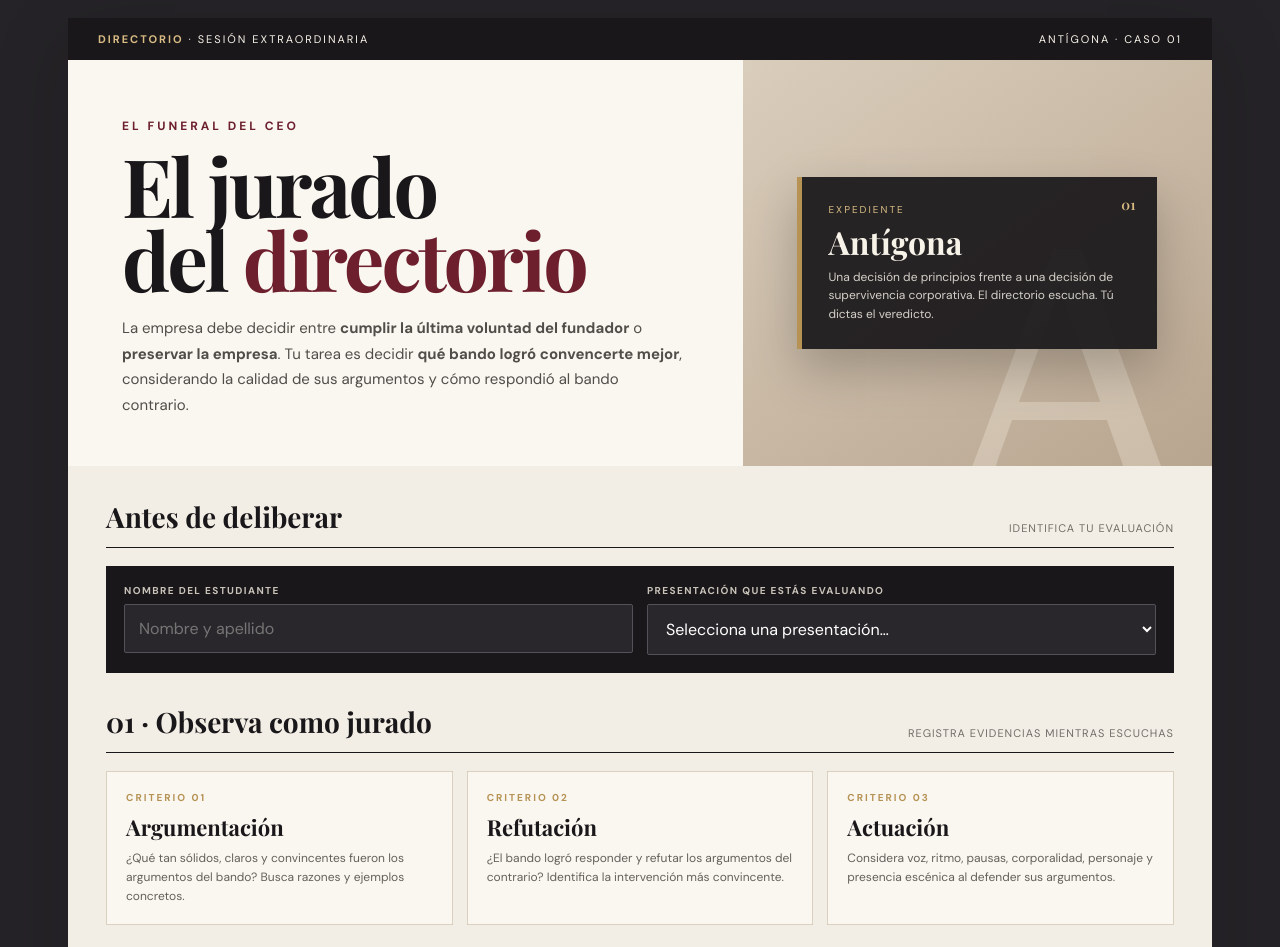
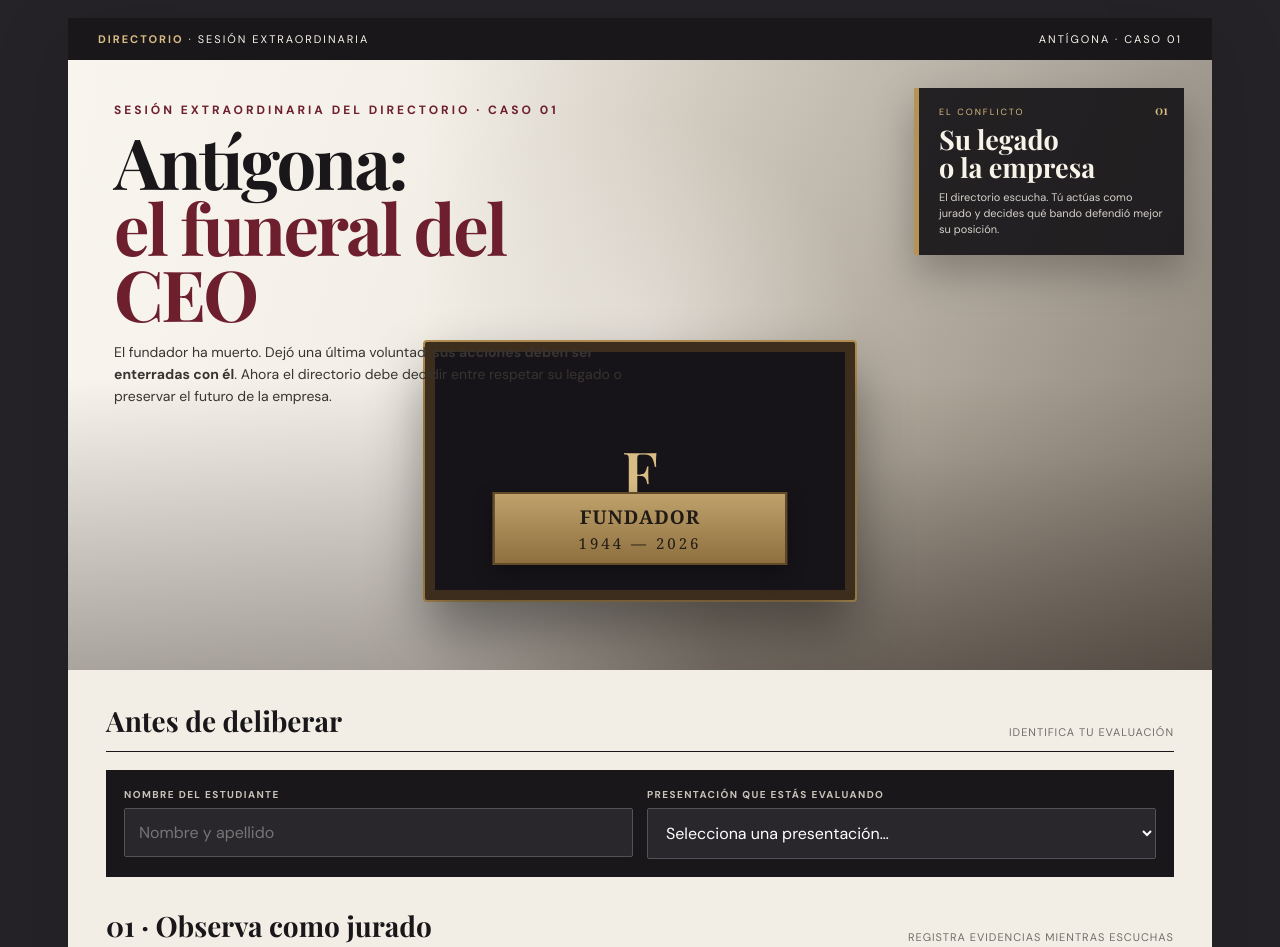
Before and after one commit to robertosuazogomez-commits/jurado-directorio-antigona, a website: page public/index.html in a window 1280 px wide. Shown: the top 947 px of the page. Drawn offline with nearby package versions, Linux system fonts and the light colour scheme.

Commit message:
Add files via upload

```diff
--- a/public/index.html
+++ b/public/index.html
@@ -21,19 +21,27 @@ button{touch-action:manipulation}
 .shell{background:var(--paper);min-height:100vh;box-shadow:var(--shadow);overflow:hidden}
 .masthead{background:var(--ink);color:#f8f3e9;padding:14px 30px;display:flex;justify-content:space-between;align-items:center;gap:20px;font-size:11px;letter-spacing:2px;text-transform:uppercase}
 .masthead b{color:#d9bc83}
-.hero{display:grid;grid-template-columns:1.18fr .82fr;background:var(--cream);min-height:370px}
-.hero-copy{padding:58px 54px 48px;display:flex;flex-direction:column;justify-content:center}
-.eyebrow{font-size:12px;letter-spacing:3px;text-transform:uppercase;color:var(--wine);font-weight:700}
-h1{font-family:"Playfair Display",Georgia,serif;font-size:clamp(47px,6.3vw,82px);line-height:.92;letter-spacing:-3px;margin:14px 0 20px;max-width:700px}
-h1 em{font-style:normal;color:var(--wine)}
-.lede{max-width:680px;font-size:15px;line-height:1.7;color:#514e4a;margin:0}
-.hero-mark{background:linear-gradient(145deg,#d9cdbb,#b8a58f);position:relative;display:flex;align-items:center;justify-content:center;min-height:280px;overflow:hidden}
-.hero-mark:before{content:"Α";position:absolute;font-family:Georgia,serif;font-size:360px;line-height:1;color:rgba(255,250,240,.26);right:4%;bottom:-80px}
-.case-card{position:relative;width:min(78%,360px);padding:26px;background:rgba(24,22,25,.92);color:#f8f3e9;border-left:5px solid var(--gold);box-shadow:0 20px 45px rgba(0,0,0,.22)}
-.case-card .label{font-size:10px;letter-spacing:2px;text-transform:uppercase;color:#d9bc83}
-.case-card h2{font-family:"Playfair Display",Georgia,serif;font-size:32px;line-height:1.05;margin:9px 0}
-.case-card p{font-size:12px;line-height:1.55;color:#d4d0c9;margin:0}
-.case-no{position:absolute;right:22px;top:18px;font-family:"Playfair Display";font-size:14px;color:#d9bc83}
+ .hero{position:relative;min-height:610px;background:#d8d0c4;overflow:hidden}
+ .hero:before{content:"";position:absolute;inset:0;background:linear-gradient(90deg,rgba(250,247,240,.97) 0%,rgba(250,247,240,.88) 31%,rgba(250,247,240,.18) 57%,rgba(34,29,25,.24) 100%),linear-gradient(0deg,rgba(20,17,15,.25),transparent 35%);z-index:1}
+ .hero-copy{position:relative;z-index:3;padding:42px 46px 36px;max-width:610px}
+ .eyebrow{font-size:12px;letter-spacing:3px;text-transform:uppercase;color:var(--wine);font-weight:800}
+ h1{font-family:"Playfair Display",Georgia,serif;font-size:clamp(42px,5.5vw,72px);line-height:.94;letter-spacing:-2.5px;margin:10px 0 14px;max-width:700px}
+ h1 em{font-style:normal;color:var(--wine)}
+ .lede{max-width:580px;font-size:14px;line-height:1.58;color:#383430;margin:0}
+ .hero-mark{position:absolute;inset:0;display:flex;align-items:flex-end;justify-content:center;min-height:100%;overflow:hidden;background:radial-gradient(circle at 50% 46%,rgba(255,255,255,.38),transparent 34%),linear-gradient(180deg,#c8c0b4,#a89d8e)}
+ .hero-mark:after{content:"";position:absolute;inset:auto 0 0;height:48%;background:linear-gradient(0deg,rgba(42,34,28,.38),transparent);z-index:1}
+ .office-line{position:absolute;inset:0;background:linear-gradient(90deg,transparent 0 8%,rgba(255,255,255,.26) 8.2% 8.7%,transparent 8.9% 91%,rgba(255,255,255,.22) 91.2% 91.7%,transparent 92%),linear-gradient(180deg,transparent 0 45%,rgba(70,62,54,.18) 45.5% 46%,transparent 46.5%);opacity:.8}
+ .portrait-frame{position:relative;z-index:2;width:min(46vw,430px);min-width:280px;margin-bottom:70px;border:10px solid #3d2d1c;border-radius:2px;background:#171419;padding:9px;box-shadow:0 28px 55px rgba(0,0,0,.42),0 0 0 2px #b69255}
+ .portrait-frame img{display:block;width:100%;aspect-ratio:4/3;object-fit:cover;background:linear-gradient(145deg,#403b35,#171419);filter:saturate(.82) contrast(1.04)}
+ .portrait-fallback{align-items:center;justify-content:center;height:100%;min-height:220px;color:#d9bc83;font-family:"Playfair Display",serif;font-size:62px}
+ .founder-plaque{position:absolute;z-index:4;bottom:25px;left:50%;transform:translateX(-50%);width:min(72%,360px);text-align:center;background:linear-gradient(#bfa16b,#8e7040);color:#211b15;border:2px solid #624a28;box-shadow:0 8px 18px rgba(0,0,0,.32);padding:10px 18px;font-family:Georgia,serif}
+ .founder-plaque b{display:block;font-size:19px;letter-spacing:1px}
+ .founder-plaque span{display:block;font-size:15px;letter-spacing:3px;margin-top:3px}
+ .case-card{position:absolute;z-index:4;right:28px;top:28px;width:270px;padding:18px 20px;background:rgba(24,22,25,.93);color:#f8f3e9;border-left:5px solid var(--gold);box-shadow:0 18px 38px rgba(0,0,0,.26)}
+ .case-card .label{font-size:9px;letter-spacing:2px;text-transform:uppercase;color:#d9bc83}
+ .case-card h2{font-family:"Playfair Display",Georgia,serif;font-size:27px;line-height:1.05;margin:7px 0}
+ .case-card p{font-size:11px;line-height:1.48;color:#d4d0c9;margin:0}
+ .case-no{position:absolute;right:16px;top:13px;font-family:"Playfair Display";font-size:13px;color:#d9bc83}
 .content{padding:32px 38px 52px}
 .section-label{display:flex;align-items:end;justify-content:space-between;gap:20px;border-bottom:1px solid var(--ink);padding-bottom:12px;margin:0 0 18px}
 .section-label h2{font-family:"Playfair Display",Georgia,serif;font-size:28px;margin:0}
@@ -83,7 +91,7 @@ input[type=range]{width:100%;accent-color:var(--wine);margin:19px 0 8px;height:2
 @keyframes appear{from{opacity:0;transform:translateY(7px)}to{opacity:1;transform:none}}
 @media(max-width:820px){
  .app{padding:0}.shell{box-shadow:none}.masthead{padding:12px 18px}.case{display:none}
- .hero{grid-template-columns:1fr}.hero-copy{padding:42px 24px 34px}.hero-mark{min-height:210px}
+ .hero{min-height:620px}.hero-copy{padding:34px 22px 20px;max-width:100%}.hero-mark{min-height:100%;align-items:flex-end}.portrait-frame{width:78vw;min-width:240px;margin-bottom:72px}.case-card{right:14px;top:auto;bottom:18px;width:230px;padding:13px 15px}.case-card h2{font-size:22px}.founder-plaque{bottom:7px;padding:8px 12px;width:68vw}.founder-plaque b{font-size:16px}.founder-plaque span{font-size:12px}
  .content{padding:24px 18px 40px}.identity,.criteria,.scores,.bands,.evidence-grid{grid-template-columns:1fr}
  .criteria .criterion{min-height:auto}.scores{gap:10px}
  .verdict-wrap{padding:20px 16px}.verdict-title{align-items:start;flex-direction:column}.verdict-title p{text-align:left}
@@ -96,13 +104,27 @@ input[type=range]{width:100%;accent-color:var(--wine);margin:19px 0 8px;height:2
 <header class="masthead"><div><b>DIRECTORIO</b> · SESIÓN EXTRAORDINARIA</div><div class="case">ANTÍGONA · CASO 01</div></header>
 
 <section class="hero">
+  <div class="office-line"></div>
   <div class="hero-copy">
-    <div class="eyebrow">El funeral del CEO</div>
-    <h1>El jurado<br>del <em>directorio</em></h1>
-    <p class="lede">La empresa debe decidir entre <b>cumplir la última voluntad del fundador</b> o <b>preservar la empresa</b>. Tu tarea es decidir <b>qué bando logró convencerte mejor</b>, considerando la calidad de sus argumentos y cómo respondió al bando contrario.</p>
+    <div class="eyebrow">Sesión extraordinaria del directorio · Caso 01</div>
+    <h1>Antígona:<br><em>el funeral del CEO</em></h1>
+    <p class="lede">El fundador ha muerto. Dejó una última voluntad: <b>sus acciones deben ser enterradas con él</b>. Ahora el directorio debe decidir entre respetar su legado o preservar el futuro de la empresa.</p>
   </div>
   <div class="hero-mark">
-    <div class="case-card"><span class="case-no">01</span><div class="label">Expediente</div><h2>Antígona</h2><p>Una decisión de principios frente a una decisión de supervivencia corporativa. El directorio escucha. Tú dictas el veredicto.</p></div>
+    <div class="portrait-frame">
+      <img src="fundador.jpg" alt="Retrato del fundador" onerror="this.style.display='none';this.nextElementSibling.style.display='flex';">
+      <div class="portrait-fallback" style="display:none;">F</div>
+      <div class="founder-plaque">
+        <b>FUNDADOR</b>
+        <span>1944 — 2026</span>
+      </div>
+    </div>
+    <div class="case-card">
+      <span class="case-no">01</span>
+      <div class="label">El conflicto</div>
+      <h2>Su legado<br>o la empresa</h2>
+      <p>El directorio escucha. Tú actúas como jurado y decides qué bando defendió mejor su posición.</p>
+    </div>
   </div>
 </section>
 
@@ -122,9 +144,9 @@ input[type=range]{width:100%;accent-color:var(--wine);margin:19px 0 8px;height:2
 
   <div class="section-label"><h2>01 · Observa como jurado</h2><span>Registra evidencias mientras escuchas</span></div>
   <div class="criteria">
-    <article class="criterion"><div class="n">CRITERIO 01</div><h3>Argumentación</h3><p>¿Qué tan sólidos, claros y convincentes fueron los argumentos del bando? Busca razones y ejemplos concretos.</p></article>
-    <article class="criterion"><div class="n">CRITERIO 02</div><h3>Refutación</h3><p>¿El bando logró responder y refutar los argumentos del contrario? Identifica la intervención más convincente.</p></article>
-    <article class="criterion"><div class="n">CRITERIO 03</div><h3>Actuación</h3><p>Considera voz, ritmo, pausas, corporalidad, personaje y presencia escénica al defender sus argumentos.</p></article>
+    <article class="criterion"><div class="n">CRITERIO 01</div><h3>Argumentación</h3><p>¿Los argumentos son claros, pertinentes y convincentes? Busca razones y ejemplos concretos.</p></article>
+    <article class="criterion"><div class="n">CRITERIO 02</div><h3>Refutación</h3><p>¿Responden realmente al adversario? Identifica la intervención que mejor enfrenta una objeción.</p></article>
+    <article class="criterion"><div class="n">CRITERIO 03</div><h3>Actuación</h3><p>Evalúa voz, ritmo, pausas, corporalidad, personaje y presencia escénica.</p></article>
   </div>
 
   <div class="section-label"><h2>02 · Asigna los puntos</h2><span>1 = muy débil · 5 = excelente</span></div>
@@ -135,16 +157,16 @@ input[type=range]{width:100%;accent-color:var(--wine);margin:19px 0 8px;height:2
   </div>
 
   <section class="verdict-wrap">
-    <div class="verdict-title"><h2>03 · Emite tu veredicto</h2><p>Vota por el bando que te convenció mejor.<br>Tu decisión debe basarse en la calidad de sus argumentos.</p></div>
+    <div class="verdict-title"><h2>03 · Emite tu veredicto</h2><p>No evalúes tu opinión personal.<br>Evalúa la eficacia de la defensa.</p></div>
     <div class="bands">
       <button type="button" class="choice a" data-band="A" onclick="pick('A')"><span class="tag">BANDO A</span><strong>Cumplir la última voluntad</strong><small>La obligación de respetar la voluntad del fundador.</small></button>
       <button type="button" class="choice b" data-band="B" onclick="pick('B')"><span class="tag">BANDO B</span><strong>Preservar la empresa</strong><small>La necesidad de proteger la continuidad de la organización.</small></button>
     </div>
     <div class="evidence-grid">
-      <div class="textbox"><label for="reason">Justificación de tu decisión</label><textarea id="reason" maxlength="2000" placeholder="El bando que me convenció mejor fue este porque…"></textarea></div>
-      <div class="textbox"><label for="evidence">Evidencia concreta</label><textarea id="evidence" maxlength="2000" placeholder="Un argumento o intervención que me convenció fue…"></textarea></div>
+      <div class="textbox"><label for="reason">Justificación de tu decisión</label><textarea id="reason" maxlength="2000" placeholder="Mi decisión se basa principalmente en…"></textarea></div>
+      <div class="textbox"><label for="evidence">Evidencia concreta</label><textarea id="evidence" maxlength="2000" placeholder="Una intervención concreta que observé fue…"></textarea></div>
     </div>
-    <div class="submit-row"><div id="status">Selecciona el bando que te convenció mejor y fundamenta tu decisión con una evidencia concreta.</div><button type="button" class="btn" id="submitBtn" onclick="submitVote()">REGISTRAR VEREDICTO →</button></div>
+    <div class="submit-row"><div id="status">Selecciona un bando y fundamenta tu veredicto con una evidencia concreta.</div><button type="button" class="btn" id="submitBtn" onclick="submitVote()">REGISTRAR VEREDICTO →</button></div>
   </section>
   <div id="result" class="result"></div>
 </div>
@@ -162,7 +184,7 @@ function pick(x){
   selected = x;
   document.querySelectorAll('.choice').forEach(b => b.classList.remove('selected'));
   document.querySelector('.choice[data-band="'+x+'"]').classList.add('selected');
-  $('status').textContent = 'Bando '+x+' seleccionado. Explica por qué sus argumentos te convencieron más y aporta una evidencia concreta.';
+  $('status').textContent = 'Bando '+x+' seleccionado. Ahora justifica tu decisión y aporta una evidencia concreta.';
 }
 
 async function submitVote(){
```
